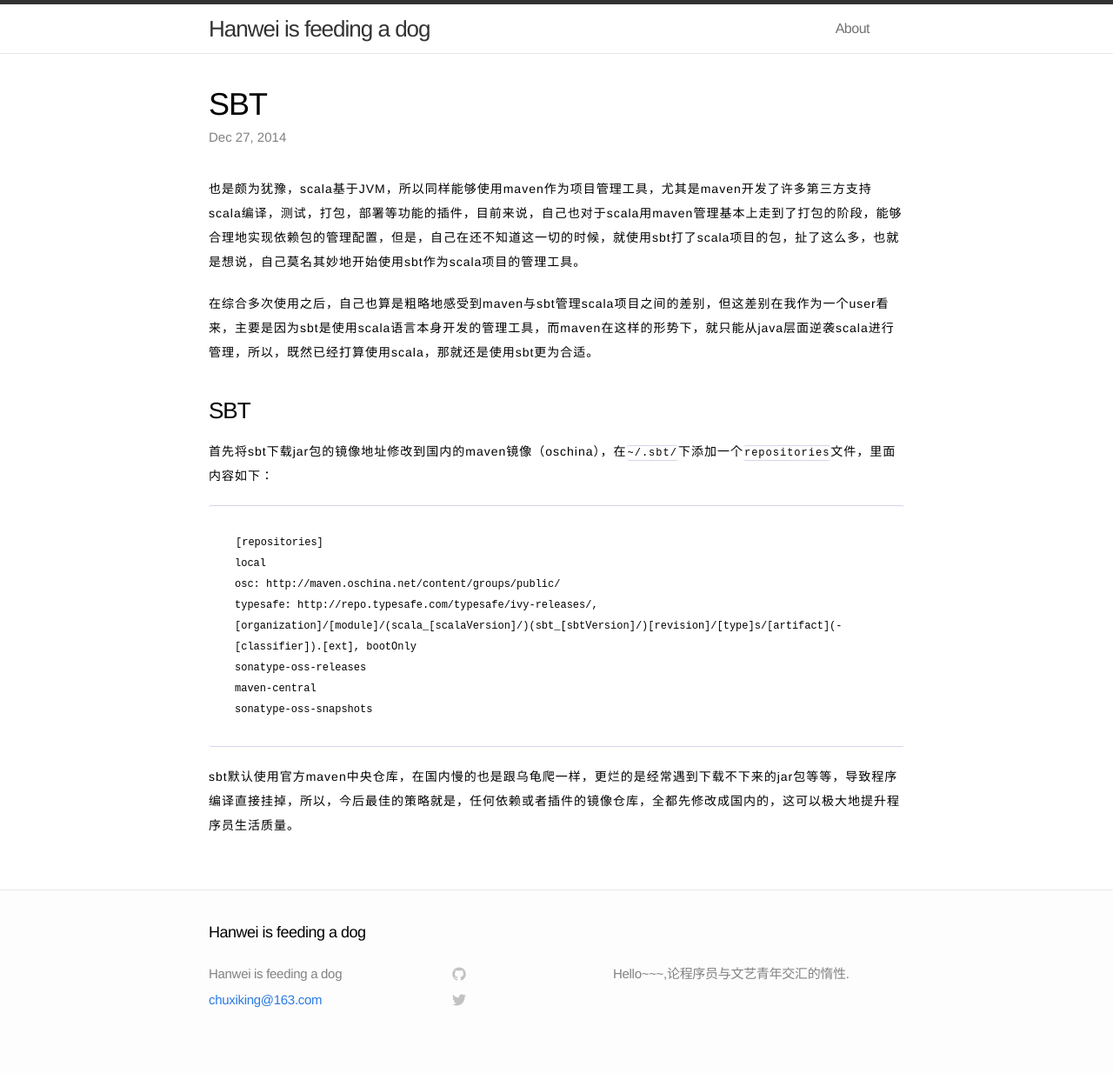
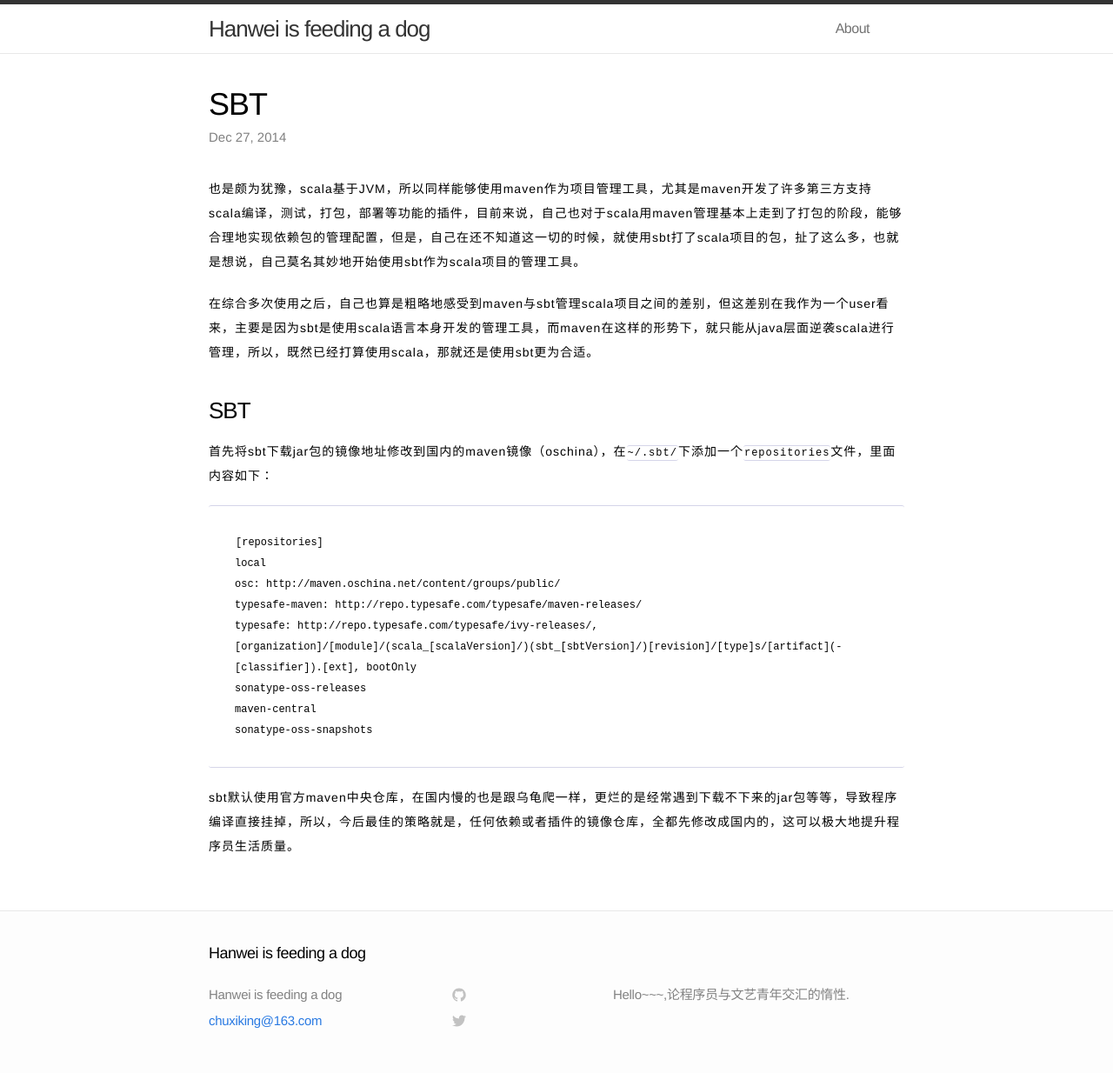
Before and after one commit to chuxi/chuxi.github.io, a Jekyll site: the page built from _posts/2014-12-27-SBT.md, in a window 1280 px wide. Shown: the whole page at 87% size. Built offline with Jekyll 4.4.1, drawn with Linux system fonts in a browser that asks for light colours; before the commit the page ends 1210 px from its top, so only the background shows below that; some of the changed lines change nothing that is shown.

Commit message:
添加sbt的playframework activator下载源

```diff
--- a/_posts/2014-12-27-SBT.md
+++ b/_posts/2014-12-27-SBT.md
@@ -16,6 +16,7 @@ categories: tools
     [repositories]
     local
     osc: http://maven.oschina.net/content/groups/public/
+    typesafe-maven: http://repo.typesafe.com/typesafe/maven-releases/
     typesafe: http://repo.typesafe.com/typesafe/ivy-releases/, [organization]/[module]/(scala_[scalaVersion]/)(sbt_[sbtVersion]/)[revision]/[type]s/[artifact](-[classifier]).[ext], bootOnly
     sonatype-oss-releases
     maven-central
```
